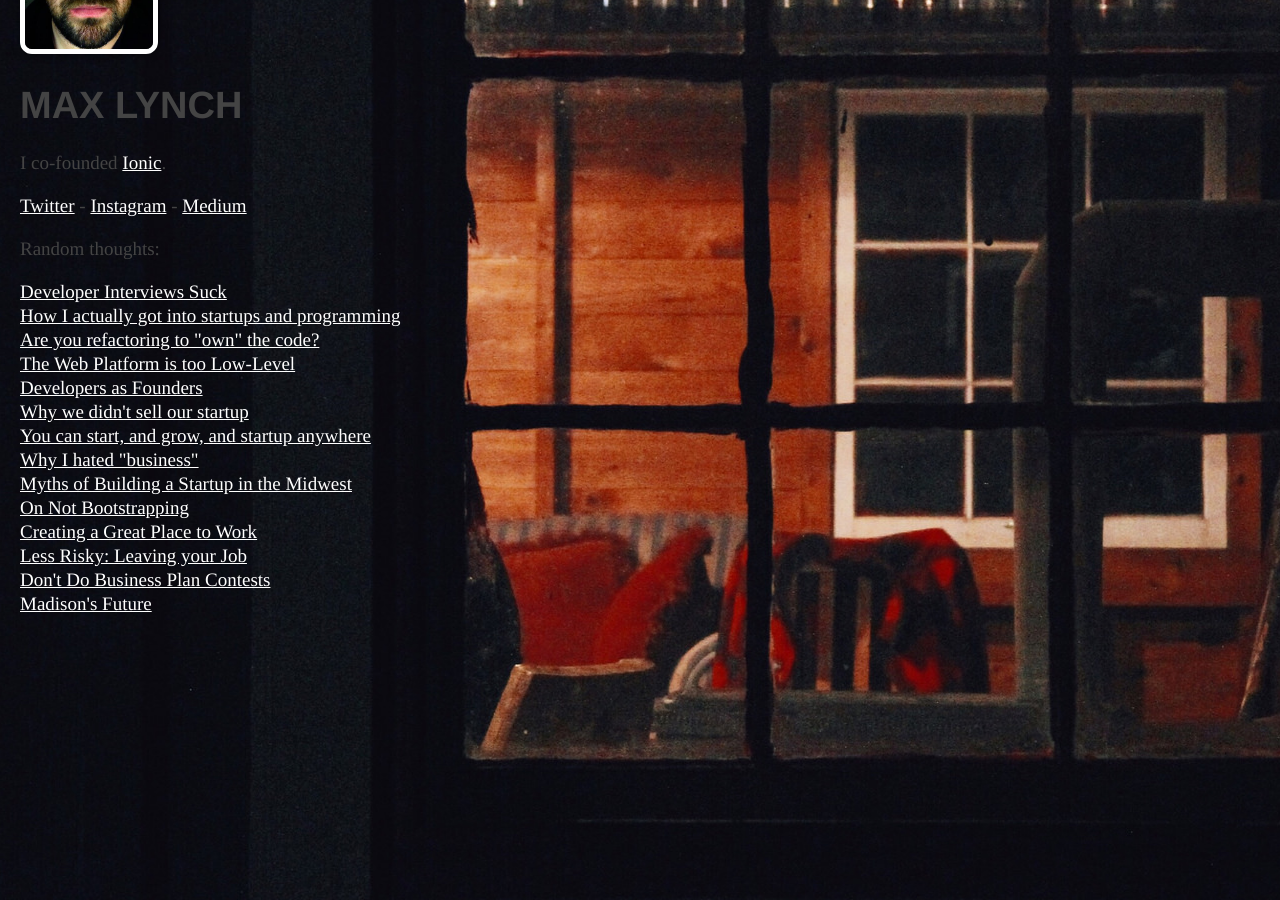
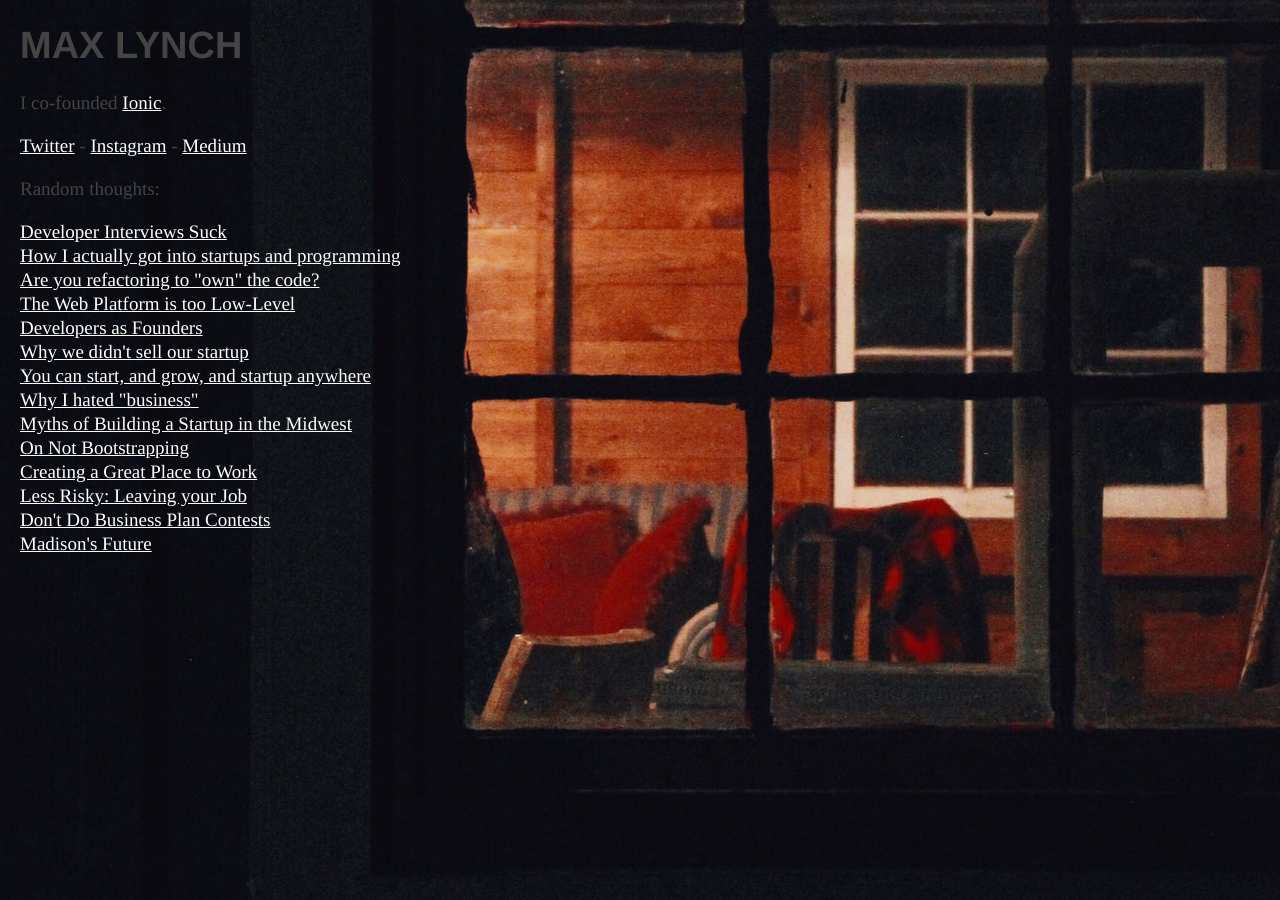
Before and after one commit to mlynch/mlynch.github.com, a Jekyll site: the page built from index.md, in a window 1280 px wide. Built offline with Jekyll 4.4.1, drawn with Linux system fonts in a browser that asks for light colours; Markdown is read by kramdown in place of the engine named in the settings; comment, search, counter and statistics services are not loaded.

Commit message:
Update index.md

```diff
--- a/index.md
+++ b/index.md
@@ -3,8 +3,6 @@ layout: clean
 title: Startups, bootstrapping, and making magic
 header: true
 ---
-
-<img src="images/mehat.jpg" alt="Me" id="me">
 
 # MAX LYNCH
 
```
